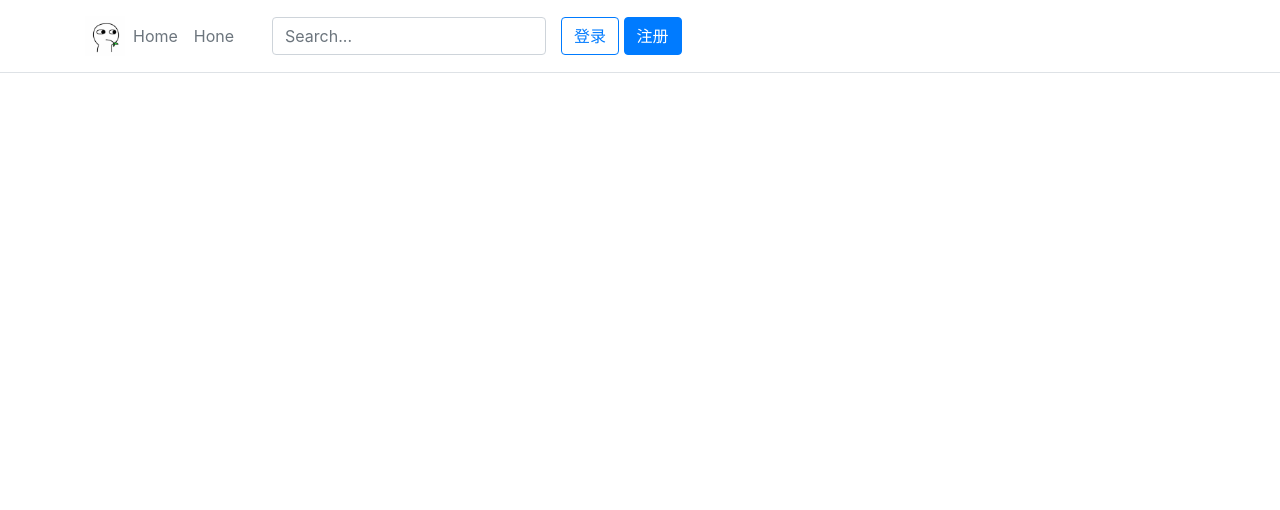
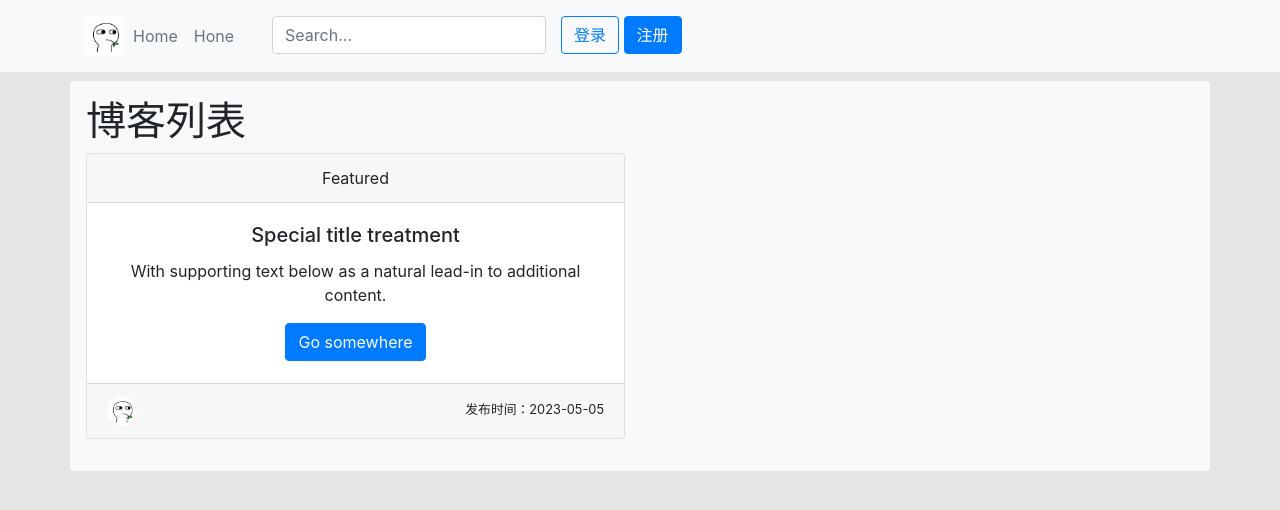
Before and after one commit to praver-px/dj_blog, a Django app: page / in a window 1280 px wide. Shown: the top 510 px of the page. Run offline with Django 5.2, Linux system fonts and the light colour scheme; some libraries are stand-ins or nearby versions.

Commit message:
首页布局

```diff
--- /dev/null
+++ b/static/css/base.css
@@ -0,0 +1,3 @@
+body {
+    background-color: rgba(0, 0, 0, 0.1);
+}
--- a/templates/index.html
+++ b/templates/index.html
@@ -6,13 +6,15 @@
     <link rel="stylesheet" href="{% static 'bootstrap-4.4.1-dist/css/bootstrap-grid.css' %}">
     <link rel="stylesheet" href="{% static 'bootstrap-4.4.1-dist/css/bootstrap.css' %}">
     <link rel="stylesheet" href="{% static 'bootstrap-4.4.1-dist/css/bootstrap-reboot.css' %}">
+    <link rel="stylesheet" href="{% static 'css/base.css' %}">
+
     <script src="{% static 'bootstrap-4.4.1-dist/js/bootstrap.bundle.js' %}"></script>
     <script src="{% static 'bootstrap-4.4.1-dist/js/bootstrap.min.js' %}"></script>
 </head>
 <body>
-<header class="p-3 text-bg-light border-bottom">
+<header class="p-3 bg-light border-bottom mb-2">
     <div class="container">
-        <div class="d-flex flex-wrap align-items-center justify-content-center justify-content-lg-start">
+        <div class="d-flex flex-wrap align-center justify-content-center justify-content-lg-start">
             <a href="/" class="d-flex align-items-center mb-2 mb-lg-0 text-white text-decoration-none">
                 <img src="{% static 'image/logo.jpg' %}" alt="" height="40">
             </a>
@@ -21,6 +23,7 @@
                 <li><a href="#" class="nav-link px-2 text-secondary">Home</a></li>
                 <li><a href="#" class="nav-link px-2 text-secondary">Hone</a></li>
             </ul>
+
             <form class="col-12 col-lg-auto mb-3 mb-lg-0 me-lg-3" role="search">
                 <input type="search" class="form-control" placeholder="Search..." aria-label="Search">
             </form>
@@ -32,5 +35,30 @@
         </div>
     </div>
 </header>
+<main class="container bg-light p-3 rounded">
+    <h1>博客列表</h1>
+    <div class="row row-cols-2">
+        <div class="col mb-3">
+            <div class="card text-center">
+                <div class="card-header">
+                    Featured
+                </div>
+                <div class="card-body" style="height: 180px">
+                    <h5 class="card-title">Special title treatment</h5>
+                    <p class="card-text">With supporting text below as a natural lead-in to additional content.</p>
+                    <a href="#" class="btn btn-primary">Go somewhere</a>
+                </div>
+                <div class="card-footer text-body-secondary d-flex justify-content-between">
+                    <div>
+                        <img src="{% static 'image/logo.jpg' %}" alt="" class="rounded-circle" width="30" height="30">
+                    </div>
+                    <div>
+                        <small class="text-body-secondary">发布时间：2023-05-05</small>
+                    </div>
+                </div>
+            </div>
+        </div>
+    </div>
+</main>
 </body>
 </html>
```
